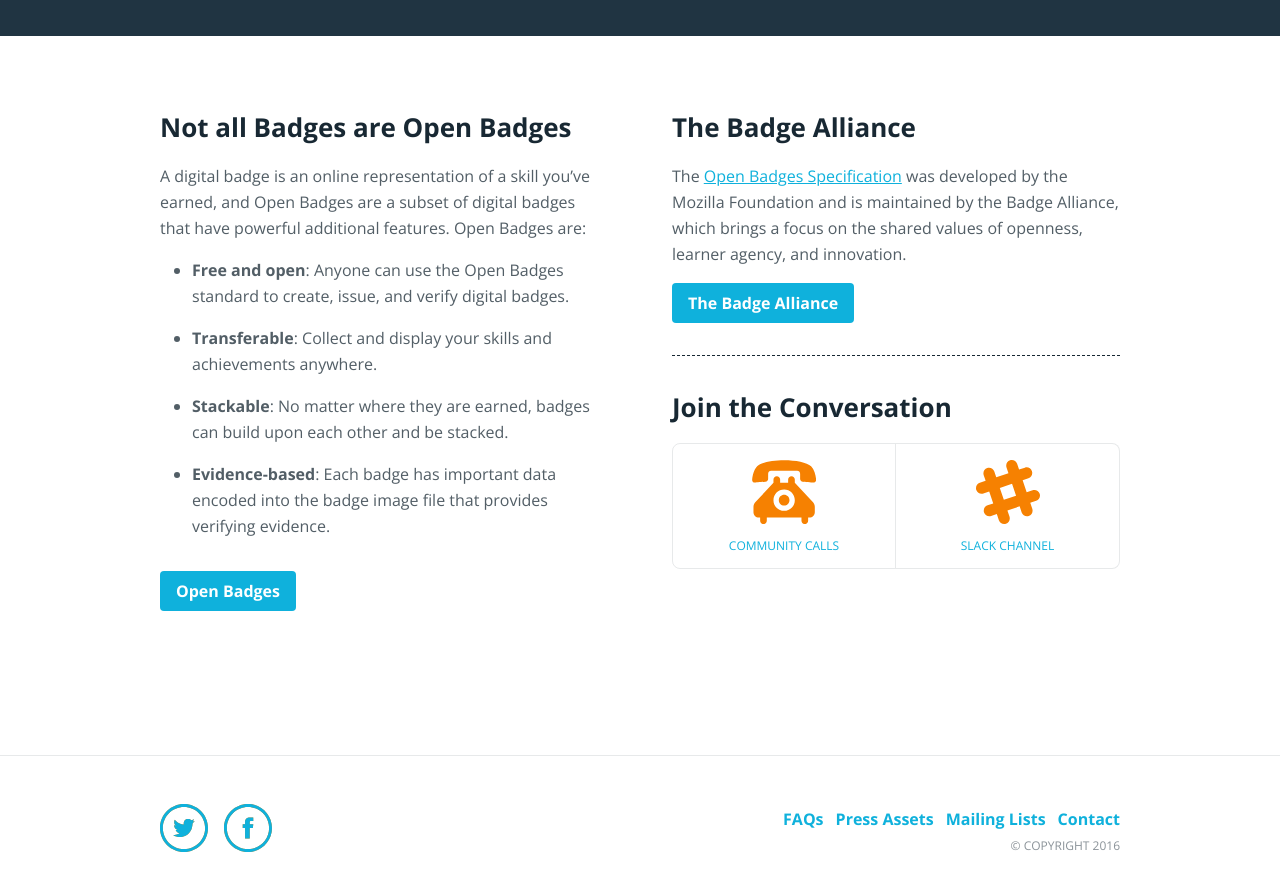
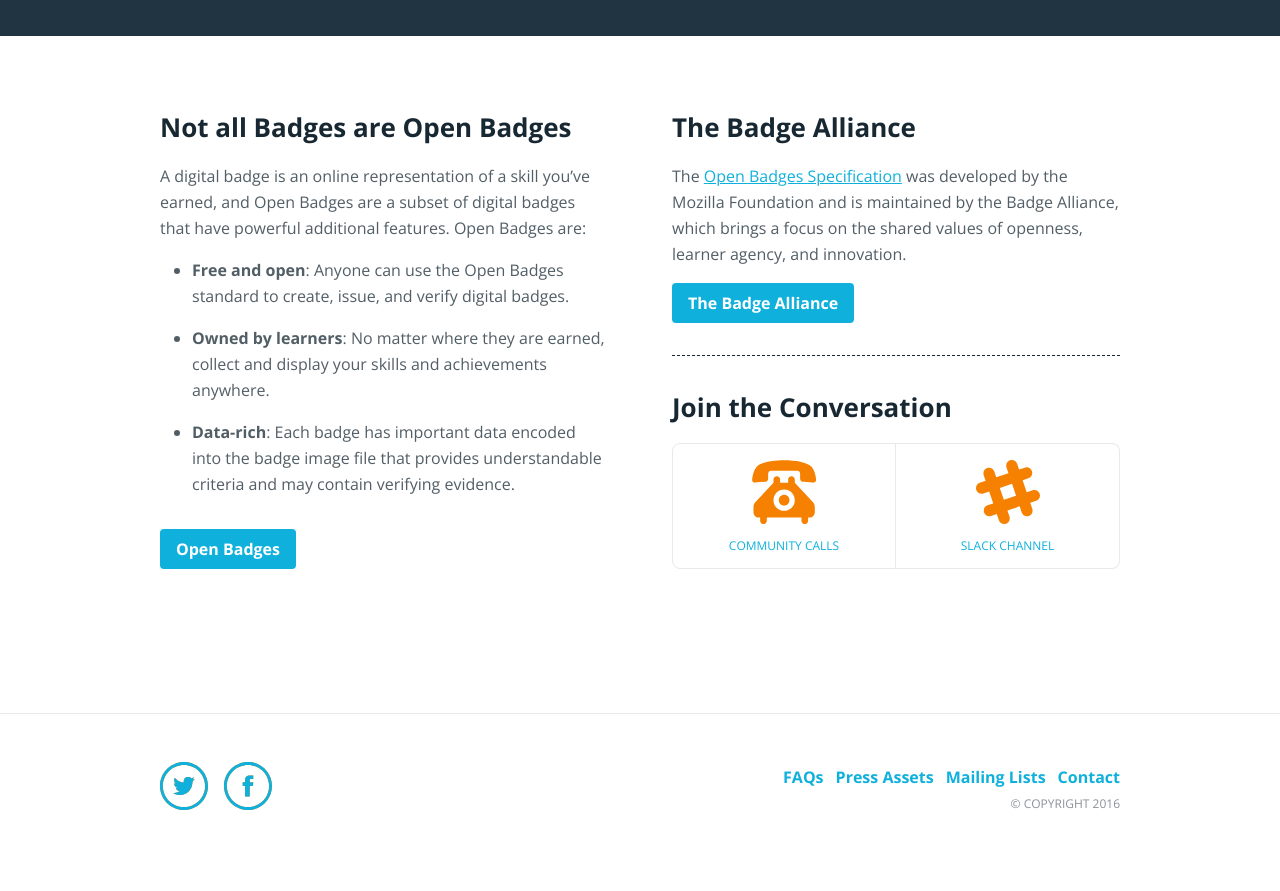
Before and after one commit to mozilla/openbadges.org-static, a Jekyll site: the page built from index.html, in a window 1280 px wide and 900 px high, scrolled down 1103 px. Shown: the top 891 px of the window. Built offline with Jekyll 4.4.1, drawn with Linux system fonts in a browser that asks for light colours; after the commit the page ends 1961 px from its top, so only the background shows below that.

Commit message:
Update home page language to update selling points on Open Badges: free and open, owned by learners, data-rich

```diff
--- a/index.html
+++ b/index.html
@@ -57,9 +57,8 @@
           <p>A digital badge is an online representation of a skill you’ve earned, and Open Badges are a subset of digital badges that have powerful additional features. Open Badges are:</p>
           <ul>
             <li><strong>Free and open</strong>: Anyone can use the Open Badges standard to create, issue, and verify digital badges.</li>
-            <li><strong>Transferable</strong>: Collect and display your skills and achievements anywhere.</li>
-            <li><strong>Stackable</strong>: No matter where they are earned, badges can build upon each other and be stacked.</li>
-            <li><strong>Evidence-based</strong>: Each badge has important data encoded into the badge image file that provides verifying evidence.</li>
+            <li><strong>Owned by learners</strong>: No matter where they are earned, collect and display your skills and achievements anywhere.</li>
+            <li><strong>Data-rich</strong>: Each badge has important data encoded into the badge image file that provides understandable criteria and may contain verifying evidence.</li>
           </ul>
 
           <a href="{{ site.baseurl }}/about/" class="button">Open Badges</a>
```
